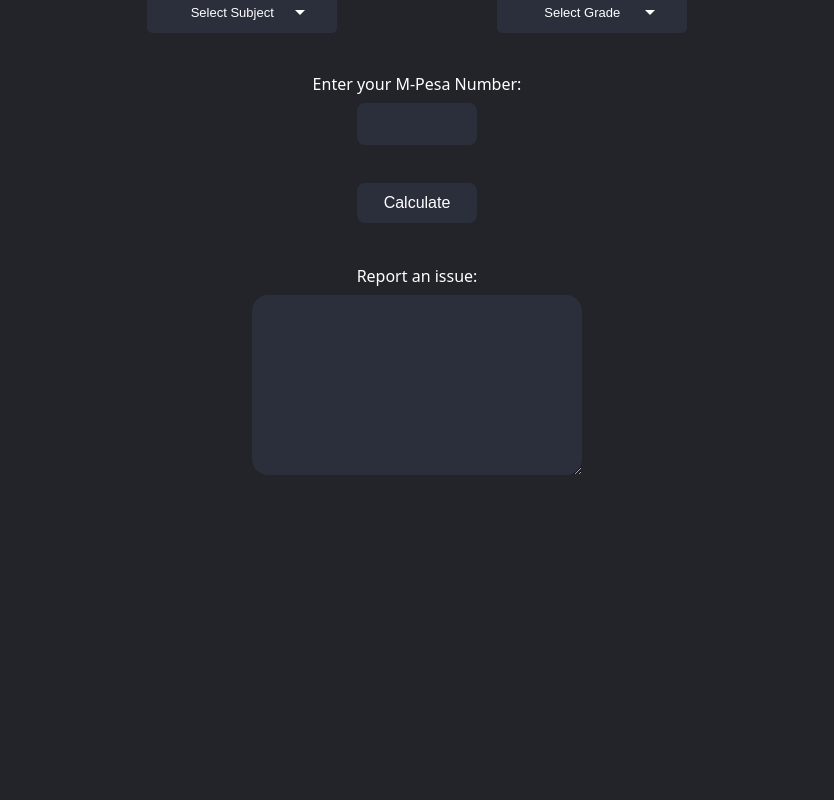
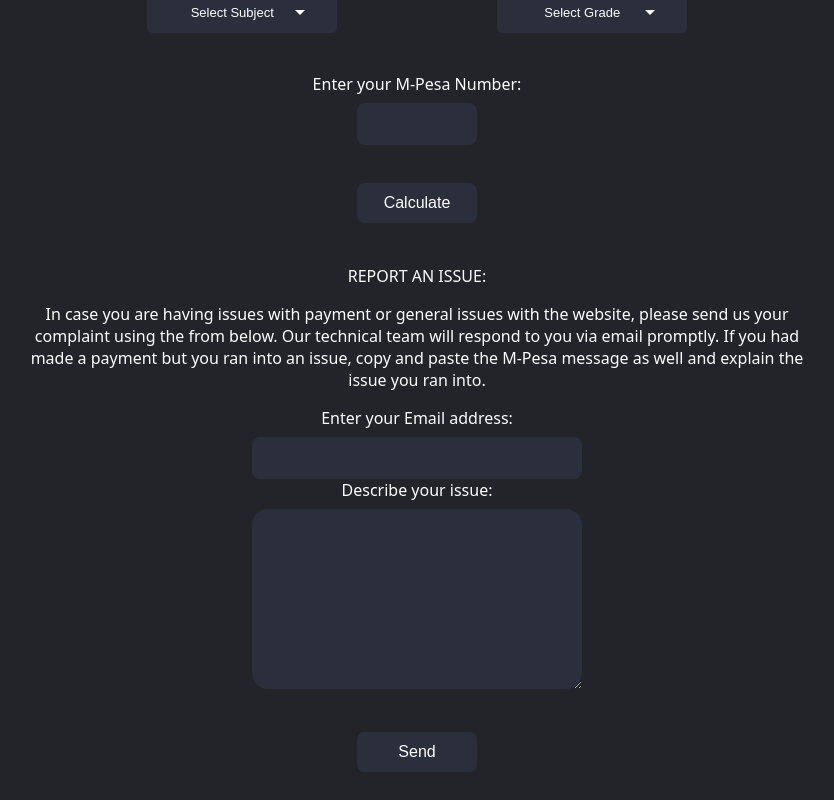
Before and after one commit to samuelmutinda/cluster_calculator, a React (Vite) app: page / in a window 1280 px wide. Shown: the part 998-1798 px from the top of the page, without its empty margins (223-1057 px from the left). Before the commit the page ends 1566 px from the top, so only its background shows below. Built offline with nearby package versions, Linux system fonts and the light colour scheme.

Commit message:
added emailjs integration

```diff
--- a/package.json
+++ b/package.json
@@ -10,6 +10,7 @@
     "preview": "vite preview"
   },
   "dependencies": {
+    "@emailjs/browser": "^3.12.1",
     "react": "^18.2.0",
     "react-dom": "^18.2.0"
   },
--- a/src/gradeForm.jsx
+++ b/src/gradeForm.jsx
@@ -1,6 +1,8 @@
 import { SubjectAndGrade } from "./subjectAndGrade";
 import { useState } from 'react';
 import PropTypes from 'prop-types';
+import { useRef } from 'react';
+import emailjs from '@emailjs/browser';
 
 GradeForm.propTypes = {
     onSubmit: PropTypes.func.isRequired,
@@ -359,6 +361,18 @@ export function GradeForm({ onSubmit }) {
         onSubmit(results);
     };
 
+    const form = useRef();
+    const sendEmail = (e) => {
+        e.preventDefault();
+
+        emailjs.sendForm('service_n1b16q6', 'template_zscajku', form.current, 'Xy0M5cGGk5FH0x9wz')
+          .then((result) => {
+              console.log(result.text);
+          }, (error) => {
+              console.log(error.text);
+          });
+      };
+
     // const handleSubmit = (e) => {
     //     e.preventDefault();
 
@@ -438,15 +452,34 @@ export function GradeForm({ onSubmit }) {
                 <div className="submitbuttonbox">
                     <input type="submit" value="Calculate" id="submitbutton" />
                 </div>
+            </form>
+            <form ref={form} onSubmit={sendEmail}>
+                <br />
+                <div className="report_title" >REPORT AN ISSUE:</div>
                 <div className="report_form">
-                <br />
-                    <label htmlFor="fname" >Report an issue:</label>
+                    <p className="report_description">
+                        In case you are having issues with payment or general issues with
+                        the website, please send us your complaint using the from below. Our technical team will
+                        respond to you via email promptly.
+                        If you had made a payment but you ran into an issue, copy and paste the M-Pesa
+                        message as well and explain the issue you ran into.
+                    </p>
+                    <label htmlFor="email" >Enter your Email address:</label>
+                    <br />
+                    <input type="email" name="from_email" id="email" />
+                    <br />
+
+                    <label htmlFor="report" >Describe your issue:</label>
                     <br />
                     <textarea
-                        type="text"
+                        name='message'
                         id="report"
+                        required
                         // value={report}
                     />
+                    <div className="submitbuttonbox">
+                        <input type="submit" value="Send" id="submitbutton" />
+                    </div>
                 </div>
             </form>
         </>
--- a/src/styles.css
+++ b/src/styles.css
@@ -18,7 +18,7 @@ body {
     width: 90%;
     margin-left: auto;
     margin-right: auto;
-    padding-bottom: 80px;
+    padding-bottom: 20px;
     /* padding-top: 20px; */
   }
 
@@ -69,9 +69,13 @@ body {
     font-weight: 350;
   }
 
+  .report_title {
+    text-align: center;
+  }
+
   .report_form {
     width: 100%;
-    padding-top: 20px;
+    /* padding-top: 20px; */
     text-align: center;
     font-weight: 350;
   }
@@ -88,6 +92,16 @@ body {
     padding-left: 15px;
     padding-right: 15px;
     width: 90px;
+  }
+
+  .report_description {
+    font-weight: 100;
+    margin-left: auto;
+    margin-right: auto;
+  }
+
+  #email {
+    width: 300px;
   }
 
   #report {
@@ -145,6 +159,7 @@ body {
     margin-left: auto;
     margin-right: auto;
     border-collapse: collapse;
+    margin-bottom: 80px;
   }
 
   th {
@@ -167,4 +182,14 @@ body {
       margin-right: auto;
       border-collapse: collapse;
     }
+
   }
+
+  @media only screen and (max-width: 513px) {
+    #report {
+      width: 200px;
+    }
+    #email {
+      width: 200px;
+    }
+  }
```
Also changed, not shown: 1 other file (tests, documents, lock files or other folders).
